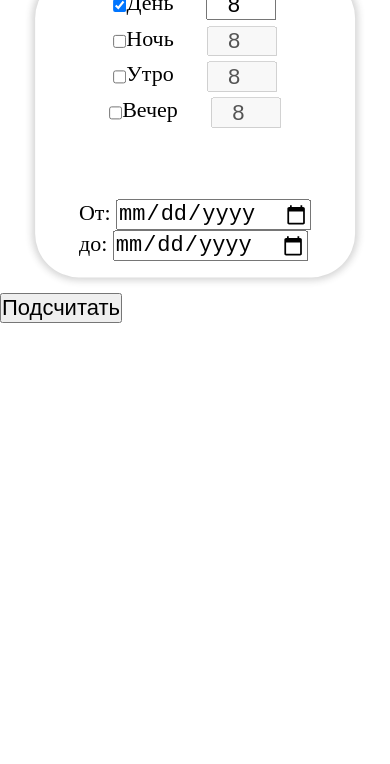
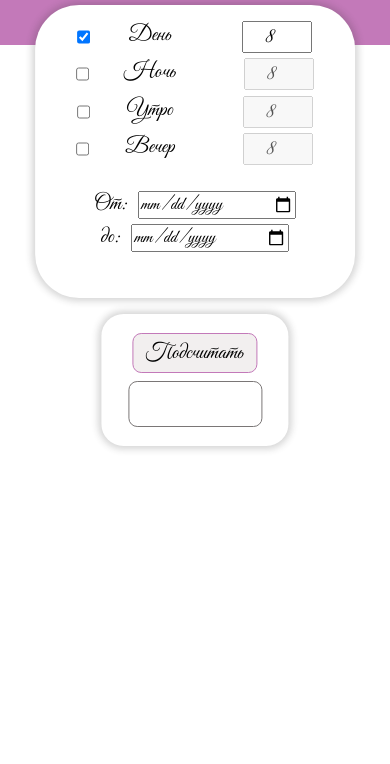
Before and after one commit to OrkasST/hugs, a plain HTML site: page index.html in a window 390 px wide. Shown: the part 80-844 px from the top of the page. Drawn offline with Linux system fonts and the light colour scheme.

Commit message:
More pleasant look

```diff
--- a/index.html
+++ b/index.html
@@ -5,6 +5,9 @@
   <meta charset="UTF-8">
   <meta name="viewport" content="width=device-width, initial-scale=1.0">
   <title>Hugs</title>
+  <link rel="preconnect" href="https://fonts.googleapis.com">
+  <link rel="preconnect" href="https://fonts.gstatic.com" crossorigin>
+  <link href="https://fonts.googleapis.com/css2?family=Great+Vibes&display=swap" rel="stylesheet">
   <link rel="stylesheet" href="./styles/style.css">
   <link rel="stylesheet" href="./styles/mobile.css">
 </head>
@@ -38,7 +41,7 @@
         <div class="toDate">до: <input id="to" type="date"></div>
       </div>
     </form>
-    <div class="resuts">
+    <div class="results">
       <button id="count" class="actionButton">Подсчитать</button>
       <div id="resultScreen"></div>
     </div>
--- a/styles/mobile.css
+++ b/styles/mobile.css
@@ -1,12 +1,76 @@
-@media (max-width: 500px) {
+@media (max-width: 600px) {
     * {
         font-size: 22px;
     }
 
+    .toDate{
+        margin-top: 1vw;
+        margin-left: 0;
+    }
+    .top {
+        height: 32vw;
+    }
+
+    .Configure {
+        margin-top: -1.8rem;
+        height: 31vh;
+    }
+    .dayTime {
+        width: 50vw;
+    }
+
+
     .dateField {
         flex-direction: column;
+        align-items: center;
+        height: 16vw;
+        margin-top: 5vw;
     }
-    .toDate{
+    .dateField input {
+        width: 7rem;
+        margin-left: 0.3rem;
+        font-weight: lighter;
+        font-size: 18px;
+    }
+
+    .results {
+        flex-direction: column;
+        align-items: center ;
+        padding: 5vw 0;
+        width: 48vw;
+    }
+    .results div {
+        width: 6rem;
+        height: 2rem;
         margin-left: 0;
+        border-radius: 0.4rem;
+        margin-top: 2vw;
+    }
+    .actionButton {
+        width: 5.7rem;
+        height: 1.8rem;
+        border-radius: 0.4rem;
     }
 }
+
+@media (max-width: 400px) {
+    .top h2 {
+        margin-top: -5vh;
+    }
+    .dayTime {
+        width: 70vw;
+    }
+}
+
+@media (max-width: 300px) {
+    .Configure {
+        margin-top: -1.2rem;
+        height: 35vh;
+        border-radius: 1rem;
+        width: 100vw;
+    }
+
+    .toDate{
+        margin-top: 2vw;
+    }
+}
--- a/styles/style.css
+++ b/styles/style.css
@@ -2,6 +2,8 @@
     margin: 0;
     padding: 0;
     font-size: 16px;
+
+    font-family: "Great Vibes", cursive;
 }
 
 
@@ -16,6 +18,10 @@
 
     background: #c379b9;
 }
+.top h2 {
+    font-size: 26px;
+}
+
 .mainHeader {
     height: 5vw;
 
@@ -34,7 +40,8 @@
 
     position: relative;
     left: 50%;
-    transform: translate(-50%, -4vw);
+    margin-top: -2rem;
+    transform: translate(-50%);
 
     background: #fff;
 
@@ -42,6 +49,7 @@
     border-radius: 2rem;
     box-shadow: 0 0 2vw 0.8vw rgba(45, 45, 45, 0.2);
 }
+
 .dayTime {
     margin-bottom: 1.4vw;
     min-width: 20vw;
@@ -58,11 +66,44 @@
 
 .dateField {
     display: flex;
-    justify-content: space-between;
+    justify-content: center;
 
     margin-top: 3rem;
     min-width: 45vw;
 }
-.toDate{
+
+.toDate {
     margin-left: 2rem;
 }
+
+.results {
+    width: 60vw;
+    position: relative;
+    left: 50%;
+    translate: -50%;
+    margin-top: 4vw;
+    padding: 2vw;
+
+    display: flex;
+    justify-content: center;
+
+    border-radius: 1rem;
+    box-shadow: 0 0 2vw 0.8vw rgba(45, 45, 45, 0.2);
+}
+.results div {
+    width: 10rem;
+    height: 3rem;
+    border: solid 1px #7a7676;
+    border-radius: 0.8rem;
+    margin-left: 5vw;
+}
+.actionButton {
+    width: 8rem;
+    height: 3rem;
+    background-color: #f2efef;
+    border-radius: 1rem;
+    border: solid 1px #c379b9;
+}
+.actionButton:hover {
+    background-color: #cf84c9;
+}
```
